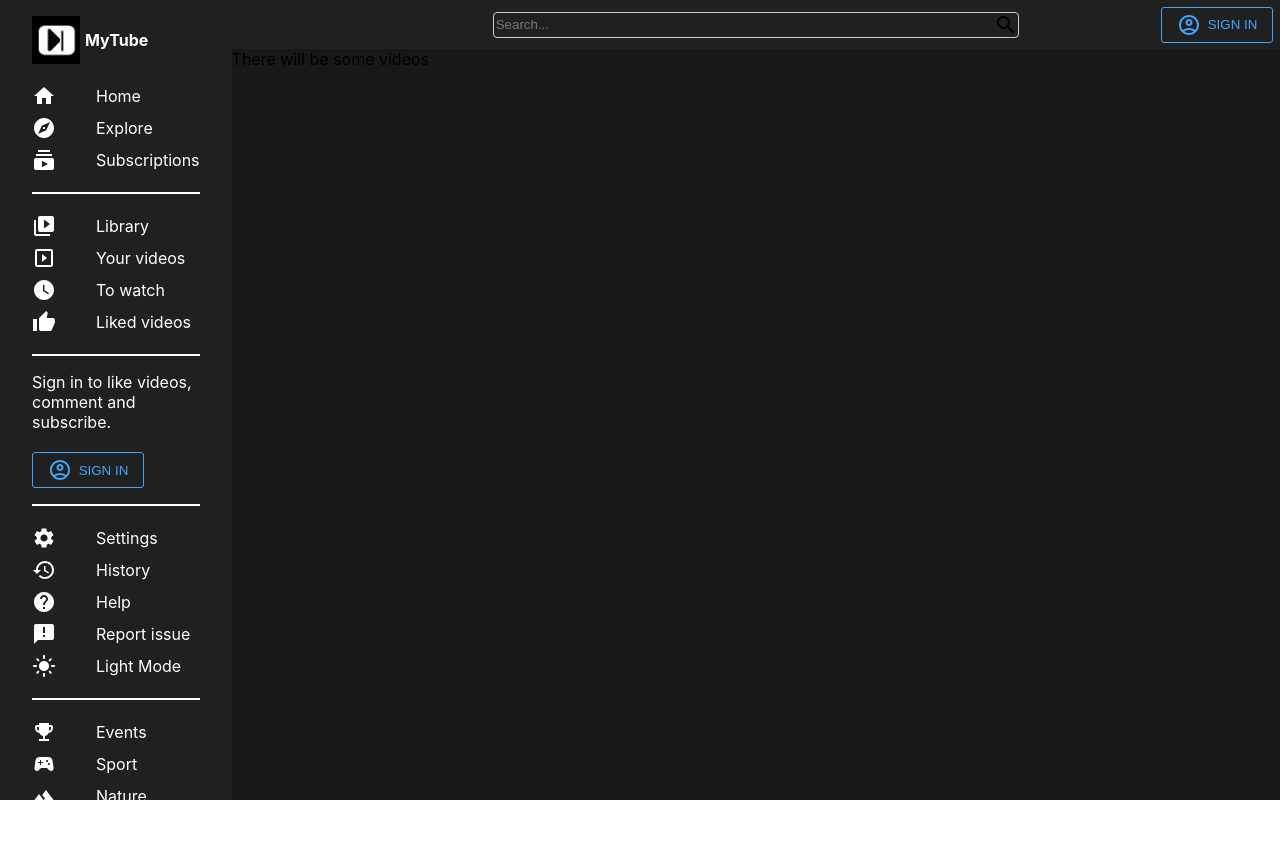
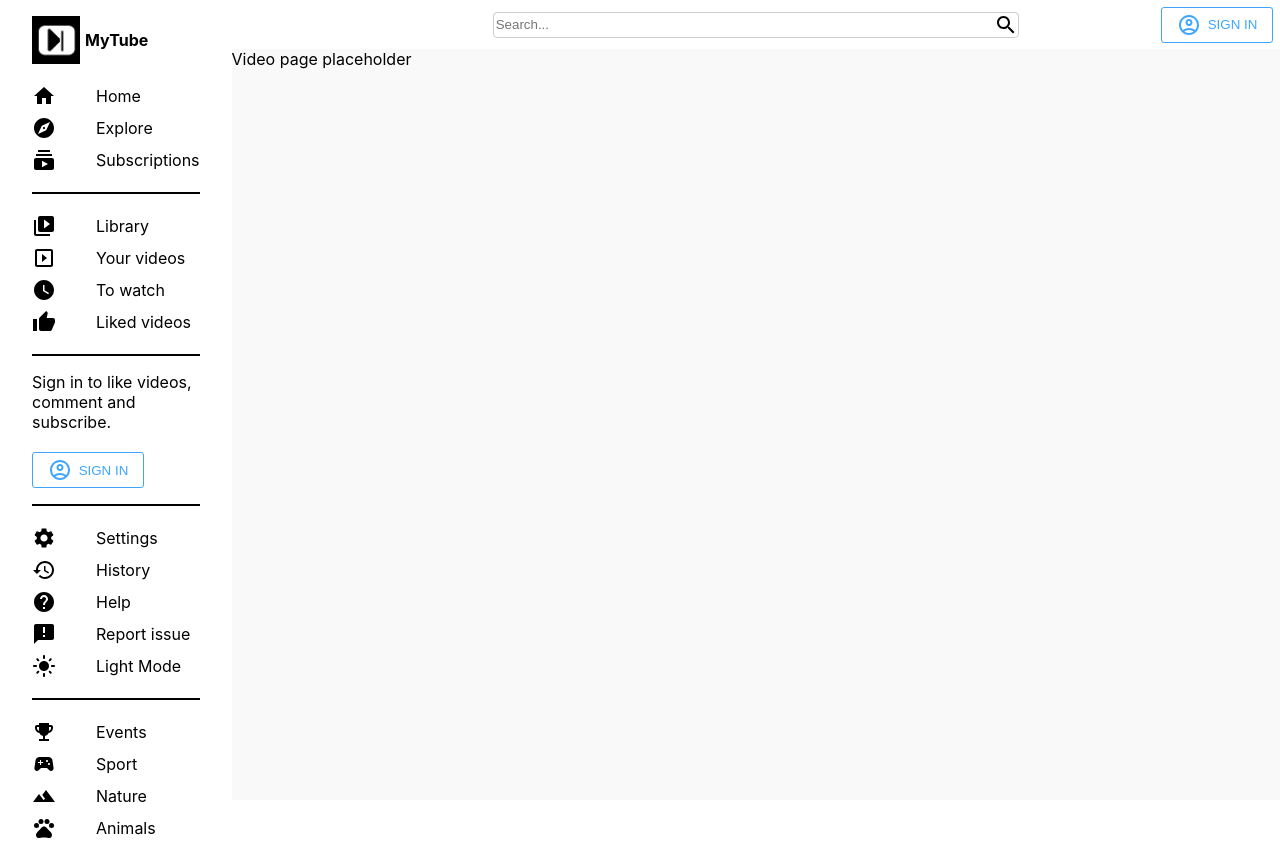
Before and after one commit to Izzy4me/video-sharing-app, a React (Create React App) app: page /video/0 in a window 1280 px wide. Built offline with nearby package versions, Linux system fonts and the light colour scheme.

Commit message:
Add basic routing

```diff
--- a/package.json
+++ b/package.json
@@ -18,6 +18,7 @@
     "material-icons": "^1.11.7",
     "react": "^18.2.0",
     "react-dom": "^18.2.0",
+    "react-router-dom": "^6.3.0",
     "react-scripts": "5.0.1",
     "styled-components": "^5.3.5",
     "typescript": "^4.7.4",
--- a/src/App.tsx
+++ b/src/App.tsx
@@ -4,6 +4,9 @@ import styled, { ThemeProvider } from "styled-components";
 import Menu from "./components/Menu";
 import Navbar from "./components/Navbar";
 import { darkTheme, lightTheme } from './utils/theme';
+import { BrowserRouter, Routes, Route } from "react-router-dom";
+import HomeView from './views/HomeView';
+import VideoView from './views/VideoView';
 
 const Container = styled.div`
   display: flex;
@@ -18,18 +21,27 @@ const Main = styled.div`
 const Wrapper = styled.div``;
 
 function App() {
-  const [darkMode, setDarkMode] = useState(true);
+  const [darkMode, setDarkMode] = useState(false);
 
   return (
     <ThemeProvider theme={darkMode ? darkTheme : lightTheme}>
       <Container>
+        <BrowserRouter>
           <Menu darkMode={darkMode} setDarkMode={setDarkMode} />
           <Main>
             <Navbar />
             <Wrapper>
-            There will be some videos
+              <Routes>
+                <Route path="/">
+                  <Route index element={<HomeView />} />
+                  <Route path="video">
+                    <Route path=":id" element={<VideoView />} />
+                  </Route>
+                </Route>
+              </Routes>
             </Wrapper>
           </Main>
+        </BrowserRouter>
       </Container>
     </ThemeProvider>
   );
--- /dev/null
+++ b/src/views/HomeView.tsx
@@ -0,0 +1,5 @@
+const HomeView = () => {
+  return <div>Home page placeholder</div>;
+};
+
+export default HomeView;
--- /dev/null
+++ b/src/views/VideoView.tsx
@@ -0,0 +1,8 @@
+const VideoView = () => {
+  return (
+    <div>Video page placeholder</div>
+  );
+}
+
+
+export default VideoView;
```
Also changed, not shown: 1 other file (tests, documents, lock files or other folders). Lines whose indentation alone changed are shown as unchanged.
